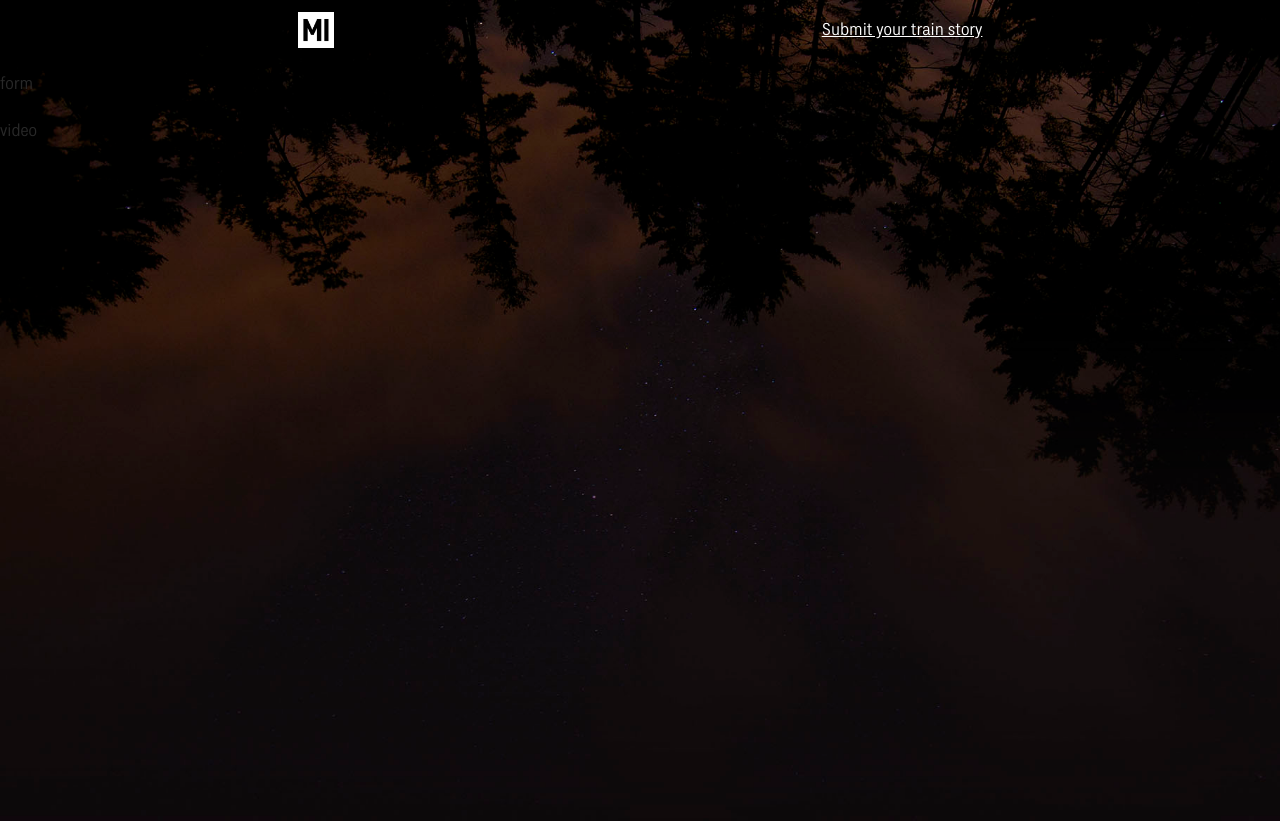
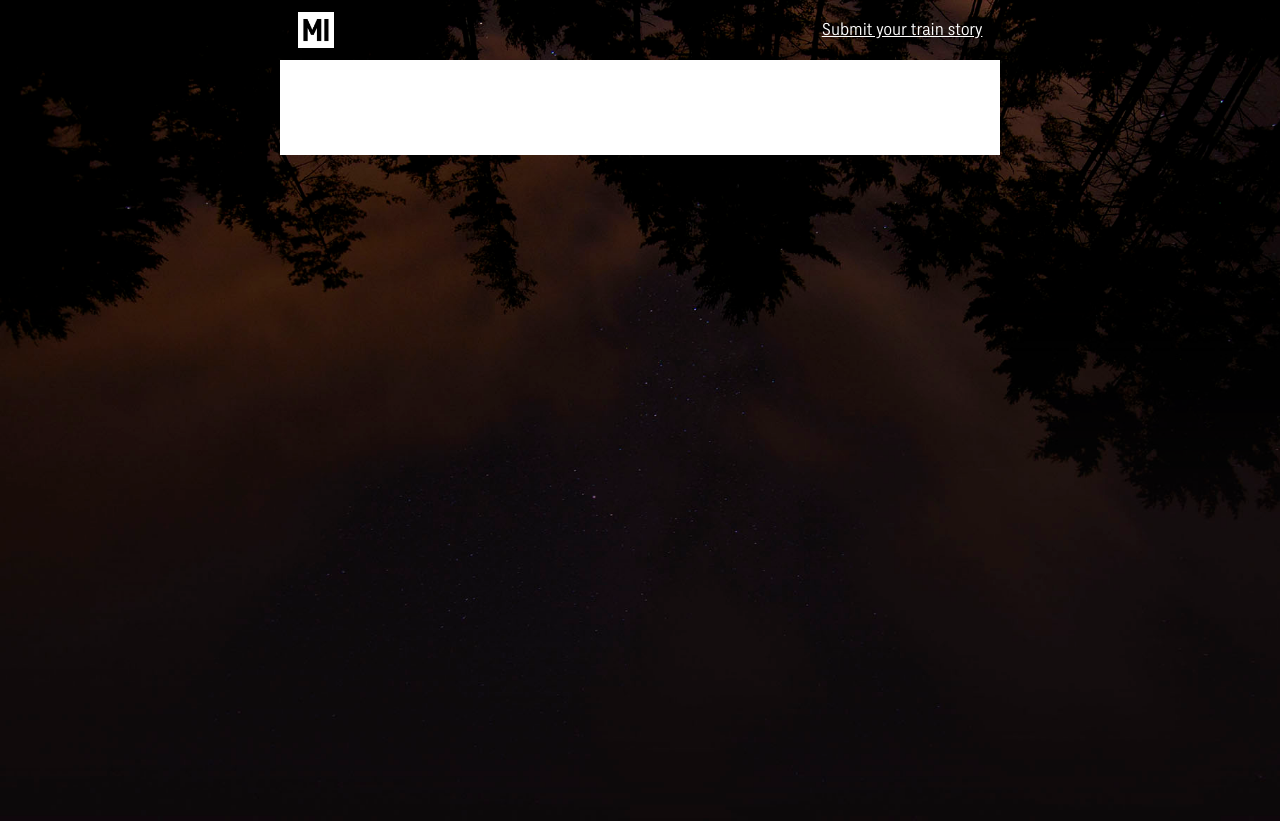
Before and after one commit to BaronBlackmore/moralimaginations, a Jekyll site: the page built from trainstory.html, in a window 1280 px wide. Shown: the top 821 px of the page. Built offline with Jekyll 4.4.1, drawn with Linux system fonts in a browser that asks for light colours.

Commit message:
color and column

```diff
--- a/css/main.css
+++ b/css/main.css
@@ -73,7 +73,7 @@ body{
 	letter-spacing: 0em;
 	line-height: 1.7em;
 	font-size: 1.1em;
-	color: #292929;
+	color: white;
 	/*min-height: 100vh;*/
 	background-color: #131012;
 	background-image: url("/images/hero-image.jpg");
--- a/trainstory.html
+++ b/trainstory.html
@@ -3,9 +3,11 @@ title: Blog
 layout: default
 ---
 
+<div class="center-col">
 <p>
 	form
 </p>
 <p>
 	video
 </p>
+</div>
```
